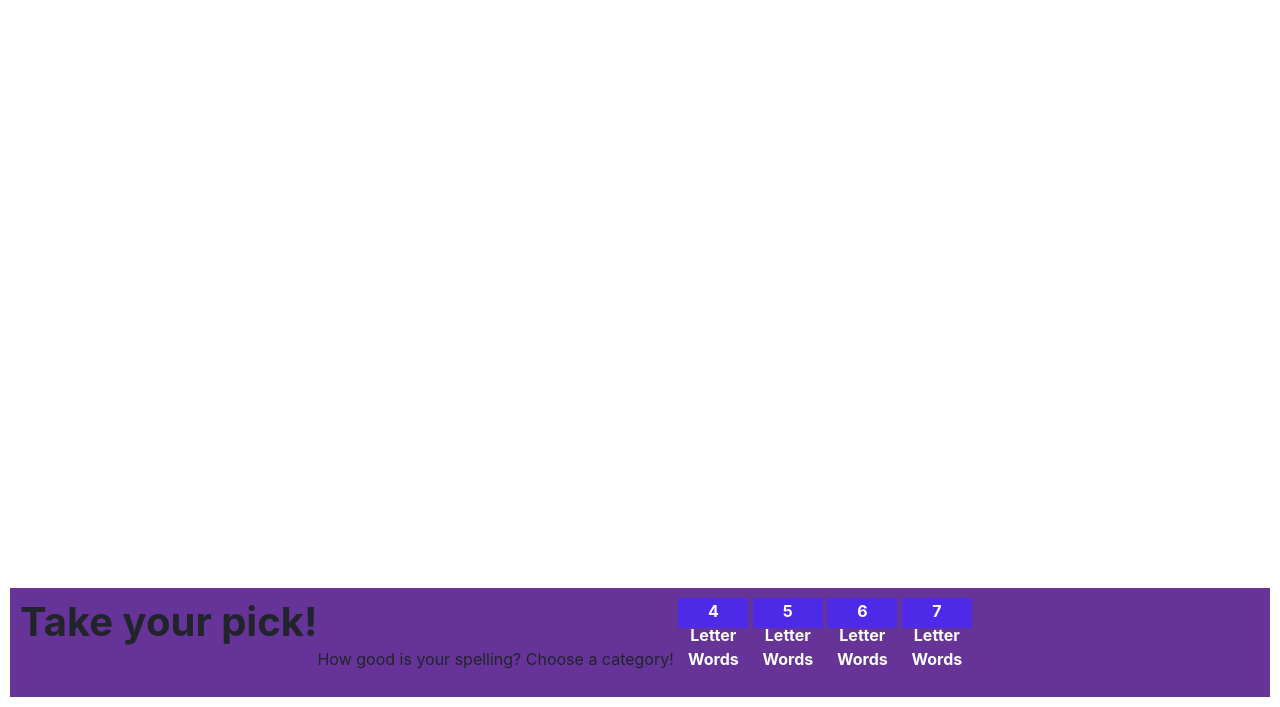
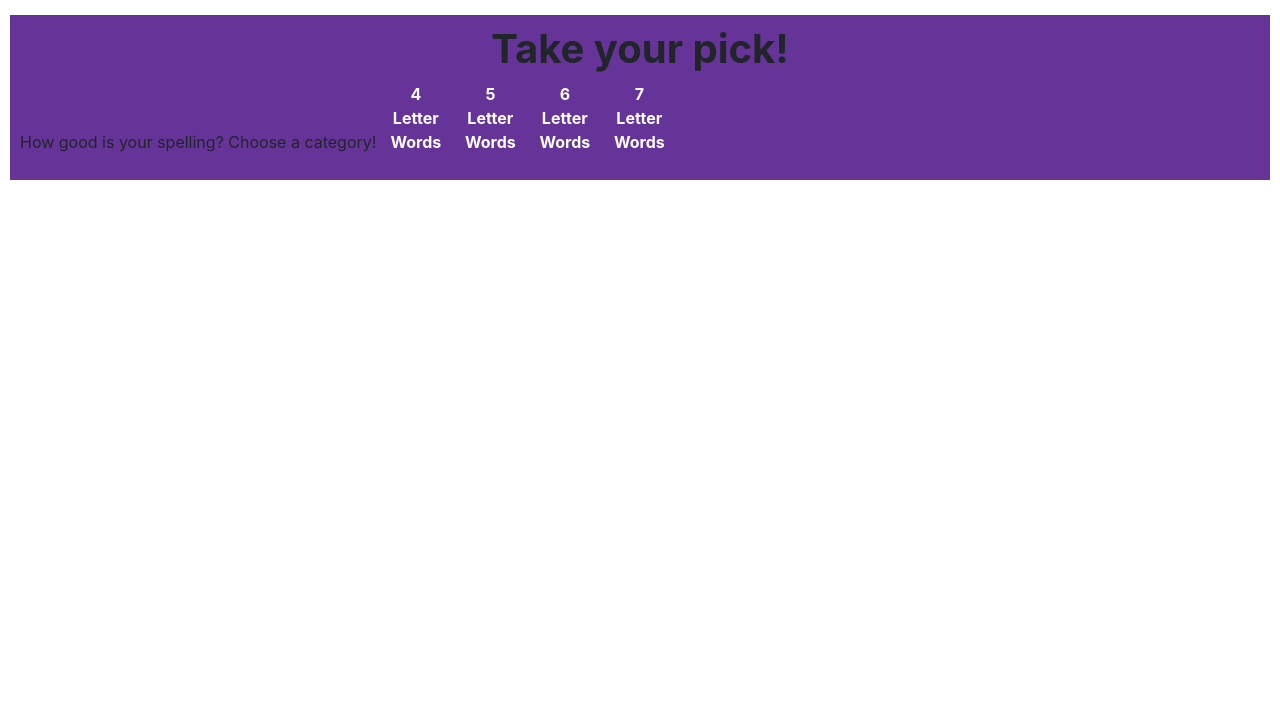
Before and after one commit to lofty5276uk/Spelling-For-Fun, a plain HTML site: page index.html in a window 1280 px wide. Shown: the part 93-800 px from the top of the page. Drawn offline with nearby package versions, Linux system fonts and the light colour scheme.

Commit message:
style change commit

```diff
--- a/assets/css/style.css
+++ b/assets/css/style.css
@@ -40,7 +40,7 @@ body, html {
   padding: 10px;
   background-color:rebeccapurple;
   margin: 10px;
-  display: flex;
+  display:
   top: 1000px;
   left: 0px;
   position: sticky;
@@ -52,7 +52,7 @@ body, html {
   height: 30px;
   text-align: center;
   border: gray;
-  background-color: #4d2ae8;
+  background-color: rebeccapurple;
   color: #fff;
   cursor: pointer;
   font-weight: bold;
```
